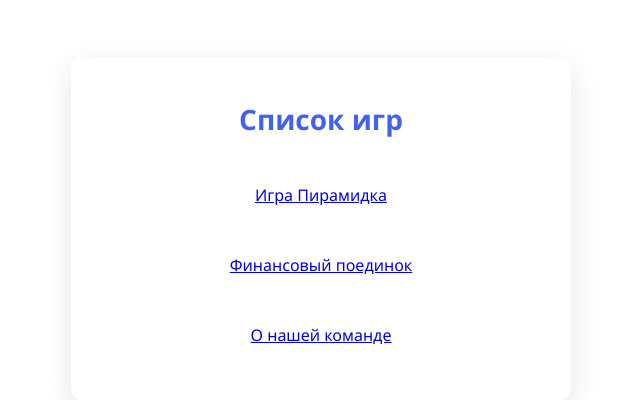
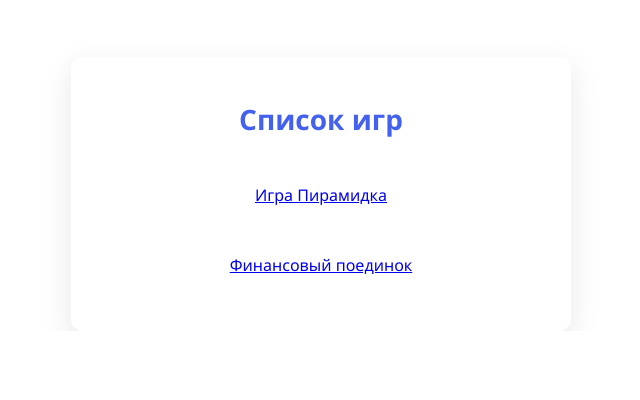
Before and after one commit to FDA-2011/site2, a Flask app: page / in a window 1280 px wide. Shown: the part 686-1086 px from the top of the page, without its empty margins (319-959 px from the left). After the commit the page ends 960 px from the top, so only its background shows below. Run offline with Flask 3, Linux system fonts and the light colour scheme; a user stored in the database is signed in.

Commit message:
Update index.html

```diff
--- a/templates/index.html
+++ b/templates/index.html
@@ -18,11 +18,6 @@
                 Финансовый поединок
             </a>
         </div>
-         <div style="text-align: center; margin-top: 20px;">
-            <a href="/onas" class="btn btn-primary" style="display: inline-block; padding: 12px 24px; font-size: 16px;">
-                О нашей команде
-            </a>
-        </div>
         {% else %}
         <div class="login-link" style="margin-top: 30px;">
             <p>Для доступа к играм необходимо <a href="/login">войти</a></p>
```
